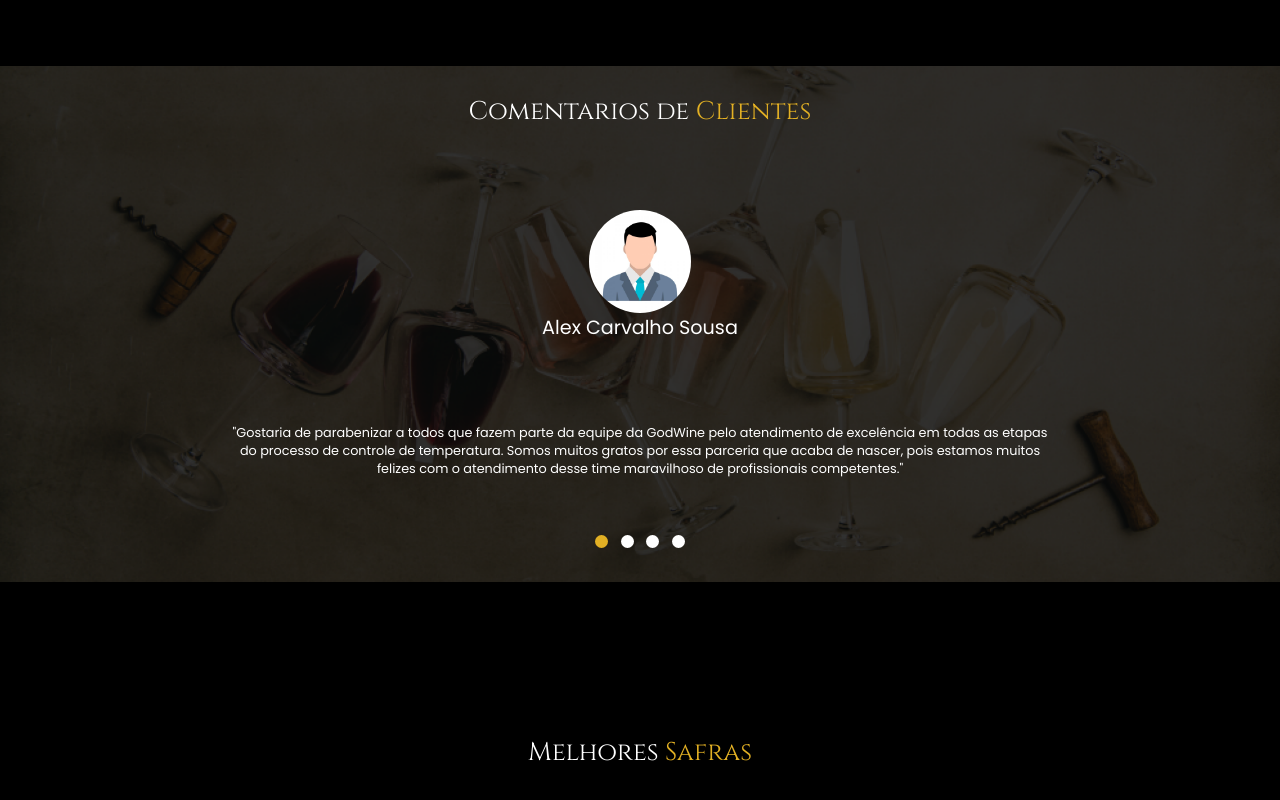
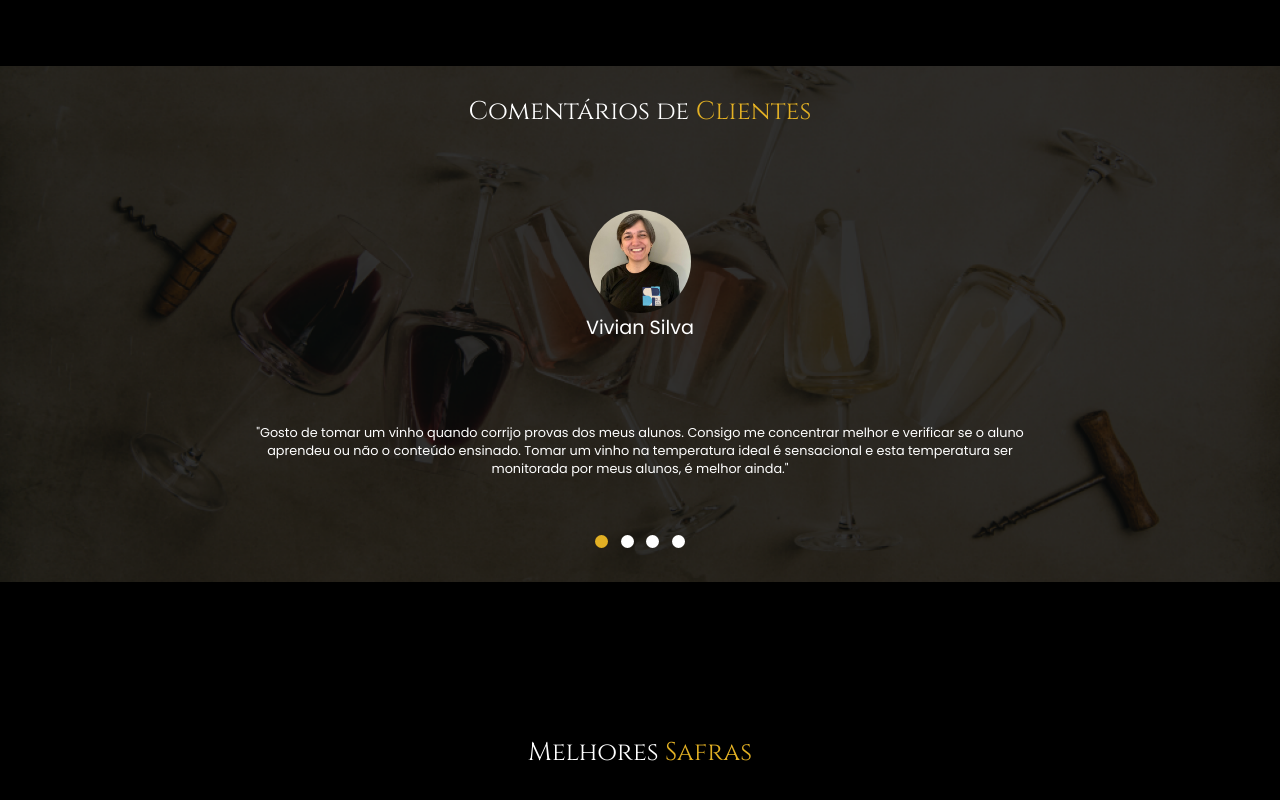
Before and after one commit to GodWines/GodWine, a website: page site/public/index.html in a window 1280 px wide. Shown: the part 2556-3356 px from the top of the page. Drawn offline with Linux system fonts and the light colour scheme; files whose address does not match are found by name.

Commit message:
Atualização da tela de comentário

```diff
--- a/site/public/index.html
+++ b/site/public/index.html
@@ -252,16 +252,16 @@
       <div class="container">
         <div class="cliente">
           <div class="textoCinzel titulo">
-            Comentarios de <span class="amarelo">Clientes</span>
+            Comentários de <span class="amarelo">Clientes</span>
           </div>
           <div class="cliente">
             <div class="foto">
-              <img src="./assets/telaComentario/cliente.png" class="imgCliente foto" alt="" />
+              <img src="./assets/telaComentario/professora Vivian.jfif" class="imgCliente foto" alt="" />
             </div>
-            <div class="textoPoppins subTitulo">Alex Carvalho Sousa</div>
+            <div class="textoPoppins subTitulo">Vivian Silva</div>
           </div>
           <div class="textoPoppins paragrafo">
-            "Gostaria de parabenizar a todos que fazem parte da equipe da GodWine pelo atendimento de excelência em todas as etapas do processo de controle de temperatura. Somos muitos gratos por essa parceria que acaba de nascer, pois estamos muitos felizes com o atendimento desse time maravilhoso de profissionais competentes."
+            "Gosto de tomar um vinho quando corrijo provas dos meus alunos. Consigo me concentrar melhor e verificar se o aluno aprendeu ou não o conteúdo ensinado. Tomar um vinho na temperatura ideal é sensacional e esta temperatura ser monitorada por meus alunos, é melhor ainda."
           </div>
         </div>
         <div class="carroucel">
```
Also changed, not shown: site/public/assets/telaComentario/professora Vivian.jfif (added).
